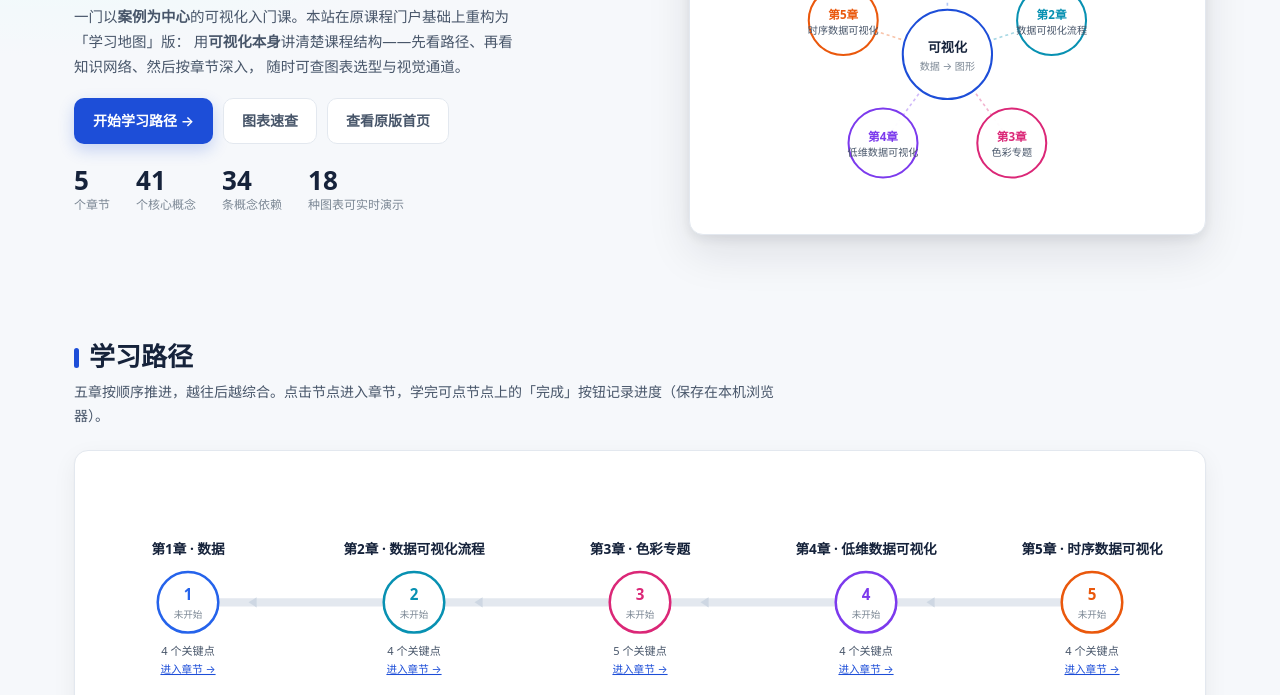
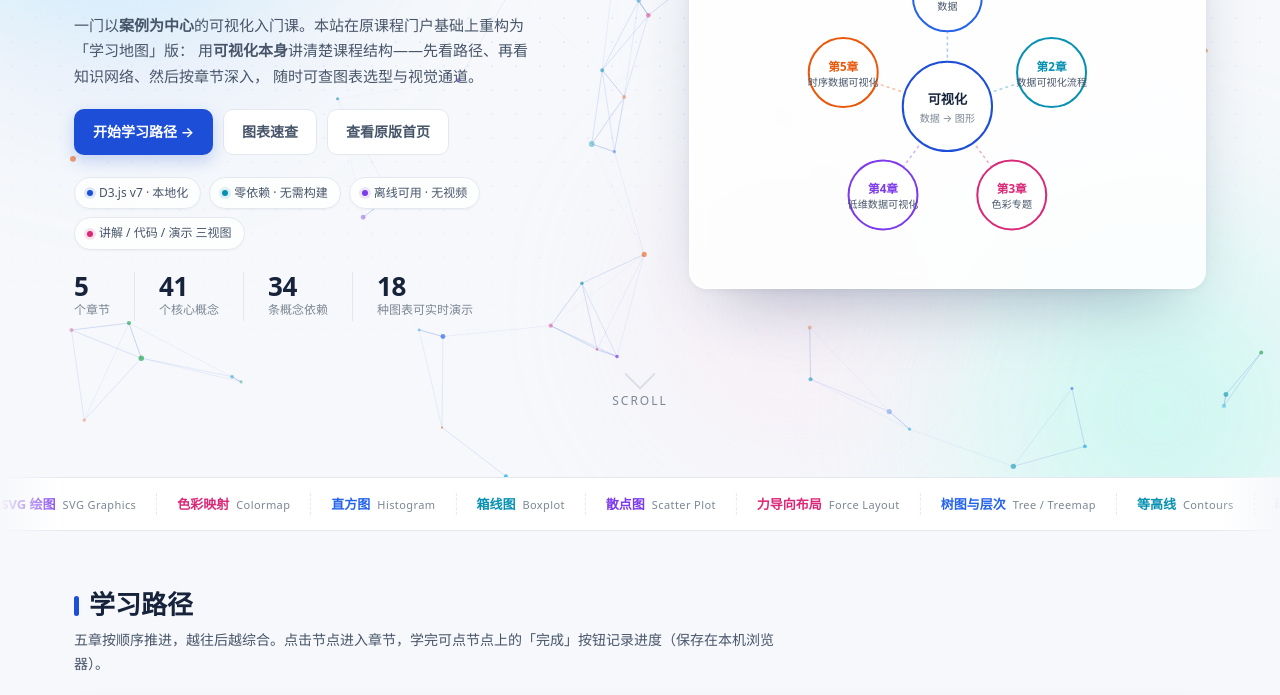
Before and after one commit to wyx-png/55xvis, a plain HTML site: page vis/index.html in a window 1280 px wide. Shown: the part 282-977 px from the top of the page. Drawn offline with Linux system fonts and the light colour scheme; animation ran at ten frames a second.

Commit message:
vis 课程门户：首页粒子动效高级化 + 章节页导航去重

```diff
--- /dev/null
+++ b/vis/fx.css
@@ -0,0 +1,230 @@
+/* ============================================================
+   首页「高级感 + 动效」增强层（fx.css）
+   独立于 home.css，安全降级：JS 未加载时不隐藏任何内容
+   ============================================================ */
+
+/* ---------- 全局：极淡点阵底纹 ---------- */
+.fx-grid {
+  position: fixed; inset: 0; z-index: -1; pointer-events: none;
+  background-image: radial-gradient(rgba(29, 78, 216, .07) 1px, transparent 1px);
+  background-size: 24px 24px;
+  -webkit-mask-image: radial-gradient(ellipse 130% 90% at 50% 8%, #000 30%, transparent 92%);
+  mask-image: radial-gradient(ellipse 130% 90% at 50% 8%, #000 30%, transparent 92%);
+}
+
+/* ---------- Hero：容器与装饰层 ---------- */
+.hero { position: relative; overflow: hidden; padding: 74px 0 66px; }
+.hero-inner { position: relative; z-index: 2; }
+
+.fx-particles {
+  position: absolute; inset: 0; width: 100%; height: 100%;
+  z-index: 1; pointer-events: none;
+}
+.fx-blob {
+  position: absolute; z-index: 0; pointer-events: none;
+  border-radius: 50%; filter: blur(72px); opacity: .55; will-change: transform;
+}
+.fx-blob.b1 {
+  width: 460px; height: 460px; left: -110px; top: -150px;
+  background: radial-gradient(circle at 40% 40%, #93c5fd 0%, rgba(147, 197, 253, 0) 68%);
+  animation: fxFloat1 19s ease-in-out infinite;
+}
+.fx-blob.b2 {
+  width: 540px; height: 540px; right: -140px; bottom: -230px;
+  background: radial-gradient(circle at 60% 50%, #99f6e4 0%, rgba(153, 246, 228, 0) 68%);
+  animation: fxFloat2 24s ease-in-out infinite;
+}
+.fx-blob.b3 {
+  width: 380px; height: 380px; left: 45%; top: 45%; opacity: .32;
+  background: radial-gradient(circle at 50% 50%, #fbcfe8 0%, rgba(251, 207, 232, 0) 70%);
+  animation: fxFloat1 27s ease-in-out infinite reverse;
+}
+@keyframes fxFloat1 {
+  0%, 100% { transform: translate(0, 0) scale(1); }
+  50%      { transform: translate(56px, 44px) scale(1.14); }
+}
+@keyframes fxFloat2 {
+  0%, 100% { transform: translate(0, 0) scale(1.06); }
+  50%      { transform: translate(-64px, -40px) scale(.9); }
+}
+
+/* ---------- Hero：文字与元素层级 ---------- */
+.hero h1 {
+  font-size: 52px; letter-spacing: -1.6px; margin-bottom: 8px;
+  background: linear-gradient(96deg, #0b1b34 6%, #1d4ed8 52%, #0891b2 88%);
+  -webkit-background-clip: text; background-clip: text; color: transparent;
+}
+.hero-sub { font-size: 19px; letter-spacing: .2px; }
+.hero-desc { font-size: 15px; }
+
+/* 入场：逐层上浮 */
+html.fx .hero-left > *,
+html.fx .hero-right { opacity: 0; animation: fxUp .85s cubic-bezier(.22, .72, .28, 1) forwards; }
+html.fx .hero-right { animation-delay: .34s; }
+html.fx .hero-left > *:nth-child(1) { animation-delay: .04s; }
+html.fx .hero-left > *:nth-child(2) { animation-delay: .12s; }
+html.fx .hero-left > *:nth-child(3) { animation-delay: .20s; }
+html.fx .hero-left > *:nth-child(4) { animation-delay: .28s; }
+html.fx .hero-left > *:nth-child(5) { animation-delay: .36s; }
+html.fx .hero-left > *:nth-child(6) { animation-delay: .44s; }
+html.fx .hero-left > *:nth-child(7) { animation-delay: .52s; }
+/* 保险：动画播放完毕（或异常未播）后强制全部可见 */
+html.fx.fx-ready .hero-left > *,
+html.fx.fx-ready .hero-right { opacity: 1 !important; animation: none !important; }
+@keyframes fxUp {
+  from { opacity: 0; transform: translateY(26px); }
+  to   { opacity: 1; transform: none; }
+}
+
+/* 徽章行 */
+.hero-badges { display: flex; gap: 8px; flex-wrap: wrap; margin: 4px 0 22px; }
+.hb {
+  display: inline-flex; align-items: center; gap: 6px;
+  font-size: 12px; color: var(--ink-2); background: rgba(255, 255, 255, .78);
+  border: 1px solid var(--line); border-radius: 99px; padding: 5px 12px;
+  box-shadow: 0 1px 2px rgba(16, 24, 40, .04);
+  backdrop-filter: blur(6px); transition: .2s;
+}
+.hb:hover { transform: translateY(-2px); border-color: #c7d7f5; color: var(--primary); }
+.hb i {
+  width: 6px; height: 6px; border-radius: 99px; display: inline-block;
+  background: var(--primary); box-shadow: 0 0 0 3px rgba(29, 78, 216, .13);
+}
+.hb:nth-child(2) i { background: var(--c2); box-shadow: 0 0 0 3px rgba(8, 145, 178, .13); }
+.hb:nth-child(3) i { background: var(--c4); box-shadow: 0 0 0 3px rgba(124, 58, 237, .13); }
+.hb:nth-child(4) i { background: var(--c3); box-shadow: 0 0 0 3px rgba(219, 39, 119, .13); }
+
+/* 统计数字：分割线 + 等宽数字 */
+.hero-stats { gap: 0; align-items: flex-end; }
+.hs-item {
+  padding-right: 24px; margin-right: 24px;
+  border-right: 1px solid var(--line);
+}
+.hs-item:last-child { border-right: 0; padding-right: 0; margin-right: 0; }
+.hs-num { font-variant-numeric: tabular-nums; letter-spacing: -.5px; }
+
+/* Hero 右侧：玻璃卡片 + 扫光 + 视差 */
+.hero-viz {
+  position: relative; overflow: hidden;
+  background: rgba(255, 255, 255, .84); backdrop-filter: blur(10px);
+  border: 1px solid rgba(255, 255, 255, .8);
+  border-radius: 18px;
+  box-shadow: 0 34px 70px -34px rgba(15, 42, 88, .38), 0 2px 10px rgba(16, 24, 40, .05);
+  transition: box-shadow .3s ease;
+}
+.hero-viz::after {
+  content: ""; position: absolute; inset: 0; pointer-events: none;
+  background: linear-gradient(105deg, transparent 34%, rgba(255, 255, 255, .55) 50%, transparent 66%);
+  transform: translateX(-120%);
+  animation: fxShine 5.2s ease-in-out infinite 1.2s;
+}
+@keyframes fxShine {
+  0%, 62%   { transform: translateX(-120%); }
+  100%      { transform: translateX(120%); }
+}
+.viz-cap {
+  display: inline-flex; align-items: center; gap: 6px; justify-content: center;
+  width: 100%; color: var(--muted); letter-spacing: .3px;
+}
+.viz-cap::before {
+  content: ""; width: 6px; height: 6px; border-radius: 99px; background: #22c55e;
+  box-shadow: 0 0 0 3px rgba(34, 197, 94, .16);
+  animation: fxPulse 1.9s ease-in-out infinite;
+}
+@keyframes fxPulse { 0%, 100% { opacity: 1; } 50% { opacity: .35; } }
+
+/* 按钮微交互 */
+.btn { transition: transform .18s cubic-bezier(.2, .7, .3, 1), box-shadow .18s, background .18s, border-color .18s, color .18s; }
+.btn:hover { transform: translateY(-2px); text-decoration: none; }
+.btn.primary { position: relative; overflow: hidden; }
+.btn.primary:hover { box-shadow: 0 12px 26px rgba(29, 78, 216, .3); }
+
+/* 滚动提示 */
+.fx-cue {
+  position: relative; z-index: 2; text-align: center; margin-top: 42px;
+  font-size: 12px; color: var(--muted); letter-spacing: 2px;
+}
+.fx-cue span {
+  display: block; width: 22px; height: 22px; margin: 0 auto 6px;
+  border-right: 2px solid #b9c4d4; border-bottom: 2px solid #b9c4d4;
+  transform: rotate(45deg); animation: fxCue 1.7s ease-in-out infinite;
+}
+@keyframes fxCue {
+  0%, 100% { transform: rotate(45deg) translate(0, 0); opacity: .45; }
+  50%      { transform: rotate(45deg) translate(5px, 5px); opacity: 1; }
+}
+
+/* ---------- 概念滚动条 ---------- */
+.fx-ticker {
+  position: relative; overflow: hidden; padding: 15px 0;
+  background: #fff; border-top: 1px solid var(--line); border-bottom: 1px solid var(--line);
+  -webkit-mask-image: linear-gradient(90deg, transparent, #000 5%, #000 95%, transparent);
+  mask-image: linear-gradient(90deg, transparent, #000 5%, #000 95%, transparent);
+}
+.fx-track { display: flex; width: max-content; animation: fxMarquee 52s linear infinite; }
+.fx-half { display: flex; flex: none; }
+.fx-grp { display: flex; flex: none; align-items: center; }
+.fx-ticker:hover .fx-track { animation-play-state: paused; }
+@keyframes fxMarquee { from { transform: translateX(0); } to { transform: translateX(-50%); } }
+.fxt {
+  display: inline-flex; align-items: baseline; gap: 7px; white-space: nowrap;
+  font-size: 13px; color: var(--ink-2); padding: 0 20px;
+  border-right: 1px dashed var(--line);
+}
+.fxt b { font-weight: 600; color: var(--ink); }
+.fxt em { font-style: normal; font-size: 11px; color: var(--muted); letter-spacing: .4px; }
+.fxt:nth-child(4n+1) b { color: var(--c1); }
+.fxt:nth-child(4n+2) b { color: var(--c2); }
+.fxt:nth-child(4n+3) b { color: var(--c4); }
+.fxt:nth-child(4n+4) b { color: var(--c3); }
+
+/* ---------- 卡片悬浮增强 ---------- */
+.howto-card, .about-card {
+  transition: transform .26s cubic-bezier(.2, .7, .3, 1), box-shadow .26s, border-color .26s;
+}
+.howto-card:hover, .about-card:hover {
+  transform: translateY(-4px); box-shadow: var(--shadow-lg); border-color: #c7d7f5;
+}
+.sec-head h2 {
+  position: relative;
+}
+html.fx .sec-head { transition: none; }
+
+/* ---------- 顶栏滚动态 ---------- */
+.topbar { transition: background .25s, box-shadow .25s, border-color .25s; }
+.topbar.scrolled {
+  background: rgba(255, 255, 255, .78);
+  box-shadow: 0 8px 26px rgba(16, 24, 40, .07);
+  border-bottom-color: rgba(227, 232, 239, .7);
+}
+.tb-nav a { position: relative; }
+
+/* ---------- 滚动进场 ---------- */
+html.fx .fx-reveal { opacity: 0; transform: translateY(24px); }
+html.fx .fx-reveal.fx-in {
+  opacity: 1; transform: none;
+  transition: opacity .72s cubic-bezier(.22, .72, .28, 1), transform .72s cubic-bezier(.22, .72, .28, 1);
+}
+
+/* ---------- 响应式 ---------- */
+@media (max-width: 1080px) {
+  .hero h1 { font-size: 42px; }
+}
+@media (max-width: 720px) {
+  .hero { padding: 46px 0 44px; }
+  .hero h1 { font-size: 34px; letter-spacing: -.8px; }
+  .hero-stats { gap: 18px 0; }
+  .hs-item { border-right: 0; padding-right: 0; margin-right: 0; }
+  .fx-cue { margin-top: 24px; }
+  .fx-ticker { padding: 12px 0; }
+}
+
+/* ---------- 无障碍：尊重系统「减少动态效果」 ---------- */
+@media (prefers-reduced-motion: reduce) {
+  html.fx .fx-reveal { opacity: 1; transform: none; }
+  html.fx .hero-left > *, html.fx .hero-right { opacity: 1; animation: none; }
+  .fx-particles, .fx-blob { display: none !important; }
+  .fx-track { animation: none; }
+  .hero-viz::after, .viz-cap::before, .fx-cue span { animation: none; }
+  html { scroll-behavior: auto; }
+}
--- /dev/null
+++ b/vis/fx.js
@@ -0,0 +1,331 @@
+/* ============================================================
+   首页动态增强脚本（fx.js）
+   —— Hero 粒子网络 / 数字滚动 / 滚动进场 / 概念滚动条 / 顶栏滚动态
+   纯原生、零依赖、IIFE 无全局污染，支持 prefers-reduced-motion
+   ============================================================ */
+(function () {
+  'use strict';
+
+  var root = document.documentElement;
+  root.classList.add('fx');
+
+  var reduceMQ = window.matchMedia && window.matchMedia('(prefers-reduced-motion: reduce)');
+  var reduce = !!(reduceMQ && reduceMQ.matches);
+
+  /* =======================================================
+     0. 全局点阵底纹
+     ======================================================= */
+  var grid = document.createElement('div');
+  grid.className = 'fx-grid';
+  document.body.appendChild(grid);
+
+  /* =======================================================
+     1. Hero 粒子网络（Canvas）
+     ======================================================= */
+  function initParticles() {
+    var hero = document.querySelector('.hero');
+    if (!hero || reduce) return;
+
+    // 装饰光斑
+    ['b1', 'b2', 'b3'].forEach(function (c) {
+      var b = document.createElement('div');
+      b.className = 'fx-blob ' + c;
+      hero.appendChild(b);
+    });
+
+    var cvs = document.createElement('canvas');
+    cvs.className = 'fx-particles';
+    hero.insertBefore(cvs, hero.firstChild);
+    var ctx = cvs.getContext('2d');
+
+    var W = 0, H = 0, dpr = Math.min(window.devicePixelRatio || 1, 2);
+    var ps = [], mouse = { x: -9999, y: -9999, on: false };
+    var running = true, raf = 0;
+    var COLORS = ['#2563eb', '#0891b2', '#db2777', '#7c3aed', '#ea580c', '#0ea5e9', '#16a34a'];
+
+    function resize() {
+      var r = hero.getBoundingClientRect();
+      W = Math.max(1, Math.round(r.width));
+      H = Math.max(1, Math.round(r.height));
+      cvs.width = Math.round(W * dpr);
+      cvs.height = Math.round(H * dpr);
+      ctx.setTransform(dpr, 0, 0, dpr, 0, 0);
+      build();
+    }
+
+    function build() {
+      var area = W * H;
+      var n = Math.round(Math.min(90, Math.max(26, area / 15000)));
+      ps = [];
+      for (var i = 0; i < n; i++) {
+        ps.push({
+          x: Math.random() * W,
+          y: Math.random() * H,
+          vx: (Math.random() - .5) * .30,
+          vy: (Math.random() - .5) * .26,
+          r: 1.1 + Math.random() * 1.9,
+          a: .32 + Math.random() * .38,
+          c: COLORS[(Math.random() * COLORS.length) | 0]
+        });
+      }
+    }
+
+    function step() {
+      raf = requestAnimationFrame(step);
+      if (!running) return;
+      ctx.clearRect(0, 0, W, H);
+
+      var LINK = Math.max(96, Math.min(148, Math.sqrt(W * H) / 7));
+      var L2 = LINK * LINK;
+      var i, j, p, q, dx, dy, d2, d;
+
+      // 移动 + 鼠标轻微吸引
+      for (i = 0; i < ps.length; i++) {
+        p = ps[i];
+        p.x += p.vx; p.y += p.vy;
+        if (mouse.on) {
+          dx = mouse.x - p.x; dy = mouse.y - p.y;
+          d2 = dx * dx + dy * dy;
+          if (d2 < 32400) {            // 180px
+            d = Math.sqrt(d2) || 1;
+            if (d > 26) { p.x += dx / d * .5; p.y += dy / d * .5; }
+          }
+        }
+        if (p.x < -12) p.x = W + 12; else if (p.x > W + 12) p.x = -12;
+        if (p.y < -12) p.y = H + 12; else if (p.y > H + 12) p.y = -12;
+      }
+
+      // 连线
+      ctx.lineWidth = .7;
+      ctx.strokeStyle = '#1d4ed8';
+      for (i = 0; i < ps.length; i++) {
+        p = ps[i];
+        for (j = i + 1; j < ps.length; j++) {
+          q = ps[j];
+          dx = p.x - q.x; dy = p.y - q.y;
+          d2 = dx * dx + dy * dy;
+          if (d2 < L2) {
+            d = Math.sqrt(d2);
+            ctx.globalAlpha = (1 - d / LINK) * .42;
+            ctx.beginPath();
+            ctx.moveTo(p.x, p.y); ctx.lineTo(q.x, q.y);
+            ctx.stroke();
+          }
+        }
+      }
+
+      // 鼠标到附近节点的连线
+      if (mouse.on) {
+        ctx.strokeStyle = '#1d4ed8';
+        ctx.lineWidth = .85;
+        for (i = 0; i < ps.length; i++) {
+          p = ps[i];
+          dx = mouse.x - p.x; dy = mouse.y - p.y;
+          d2 = dx * dx + dy * dy;
+          if (d2 < 32400) {
+            d = Math.sqrt(d2);
+            ctx.globalAlpha = (1 - d / 180) * .55;
+            ctx.beginPath();
+            ctx.moveTo(mouse.x, mouse.y); ctx.lineTo(p.x, p.y);
+            ctx.stroke();
+          }
+        }
+        ctx.globalAlpha = 1;
+        ctx.fillStyle = 'rgba(29,78,216,.10)';
+        ctx.beginPath(); ctx.arc(mouse.x, mouse.y, 15, 0, 6.284); ctx.fill();
+      }
+
+      // 节点
+      for (i = 0; i < ps.length; i++) {
+        p = ps[i];
+        ctx.globalAlpha = p.a;
+        ctx.fillStyle = p.c;
+        ctx.beginPath(); ctx.arc(p.x, p.y, p.r, 0, 6.284); ctx.fill();
+      }
+      ctx.globalAlpha = 1;
+    }
+
+    // 尺寸变化
+    if (window.ResizeObserver) {
+      new ResizeObserver(function () { resize(); }).observe(hero);
+    } else {
+      window.addEventListener('resize', resize);
+    }
+    var rt = 0;
+    window.addEventListener('resize', function () {
+      clearTimeout(rt); rt = setTimeout(resize, 200);
+    });
+
+    // 鼠标
+    hero.addEventListener('mousemove', function (e) {
+      var r = hero.getBoundingClientRect();
+      mouse.x = e.clientX - r.left; mouse.y = e.clientY - r.top; mouse.on = true;
+    });
+    hero.addEventListener('mouseleave', function () { mouse.on = false; mouse.x = mouse.y = -9999; });
+
+    // 离屏 / 后台暂停，省电
+    if (window.IntersectionObserver) {
+      new IntersectionObserver(function (es) {
+        es.forEach(function (e) { running = e.isIntersecting; });
+      }).observe(hero);
+    }
+    document.addEventListener('visibilitychange', function () {
+      running = !document.hidden;
+    });
+
+    resize();
+    raf = requestAnimationFrame(step);
+  }
+
+  /* =======================================================
+     2. Hero 统计数字滚动递增
+     ======================================================= */
+  function initCountUp() {
+    var box = document.getElementById('heroStats');
+    if (!box) return;
+
+    function run() {
+      var nums = box.querySelectorAll('.hs-num');
+      for (var i = 0; i < nums.length; i++) {
+        (function (el) {
+          if (el.getAttribute('data-fx') === '1') return;
+          var target = parseInt((el.textContent || '').replace(/[^\d]/g, ''), 10);
+          el.setAttribute('data-fx', '1');
+          if (!isFinite(target) || target <= 0 || reduce) return;
+          var t0 = 0, dur = 1200, done = false;
+          function fin() { if (!done) { done = true; el.textContent = String(target); } }
+          setTimeout(fin, 1400); // 兜底：rAF 被节流时也保证显示最终值
+          function tick(ts) {
+            if (done) return;
+            if (!t0) t0 = ts;
+            var k = Math.min(1, (ts - t0) / dur);
+            var e = 1 - Math.pow(1 - k, 3);
+            el.textContent = String(Math.round(target * e));
+            if (k < 1) requestAnimationFrame(tick); else fin();
+          }
+          requestAnimationFrame(tick);
+        })(nums[i]);
+      }
+    }
+    setTimeout(run, 420);
+    if (window.MutationObserver) {
+      new MutationObserver(run).observe(box, { childList: true, subtree: true, characterData: true });
+    }
+  }
+
+  /* =======================================================
+     3. 滚动进场
+     ======================================================= */
+  var SEL = [
+    '.sec-head', '.card', '.ch-card', '.howto-card', '.about-card',
+    '.gl-card', '.path-legend', '.chapters-grid', '.ref-list'
+  ].join(',');
+
+  function initReveal() {
+    var pending = [];
+    function scan() {
+      var list = document.querySelectorAll(SEL);
+      for (var i = 0; i < list.length; i++) {
+        var el = list[i];
+        if (!el.classList.contains('fx-reveal') && !el.classList.contains('fx-skip')) {
+          el.classList.add('fx-reveal');
+          pending.push(el);
+        }
+      }
+      while (pending.length) io.observe(pending.pop());
+    }
+    var io = new IntersectionObserver(function (es) {
+      for (var i = 0; i < es.length; i++) {
+        if (es[i].isIntersecting) {
+          es[i].target.classList.add('fx-in');
+          io.unobserve(es[i].target);
+        }
+      }
+    }, { rootMargin: '0px 0px -6% 0px', threshold: .06 });
+
+    scan();
+    var t = 0;
+    if (window.MutationObserver) {
+      new MutationObserver(function () {
+        clearTimeout(t); t = setTimeout(scan, 260);
+      }).observe(document.body, { childList: true, subtree: true });
+    }
+    window.addEventListener('load', scan);
+  }
+
+  /* =======================================================
+     4. 概念滚动条
+     ======================================================= */
+  function initTicker() {
+    var wrap = document.getElementById('fxTicker');
+    if (!wrap) return;
+    var TERMS = [
+      ['数据清洗', 'Data Wrangling'], ['标度与映射', 'Scales'],
+      ['SVG 绘图', 'SVG Graphics'], ['色彩映射', 'Colormap'],
+      ['直方图', 'Histogram'], ['箱线图', 'Boxplot'],
+      ['散点图', 'Scatter Plot'], ['力导向布局', 'Force Layout'],
+      ['树图与层次', 'Tree / Treemap'], ['等高线', 'Contours'],
+      ['时间序列', 'Time Series'], ['数据绑定', 'Data-Join'],
+      ['交互与联动', 'Interaction'], ['视觉通道', 'Visual Channels'],
+      ['降维', 'Dimension Reduction'], ['图表选型', 'Chart Choice']
+    ];
+    var group = TERMS.map(function (t) {
+      return '<span class="fxt"><b>' + t[0] + '</b><em>' + t[1] + '</em></span>';
+    }).join('');
+
+    var track = document.createElement('div');
+    track.className = 'fx-track';
+    var probe = document.createElement('span');
+    probe.className = 'fx-grp';
+    probe.innerHTML = group;
+    track.appendChild(probe);
+    wrap.appendChild(track);
+
+    var w = probe.getBoundingClientRect().width || 1200;
+    var k = Math.max(1, Math.ceil((window.innerWidth * 1.25) / w));
+    var half = '';
+    for (var i = 0; i < k; i++) half += '<span class="fx-grp">' + group + '</span>';
+    track.innerHTML = '<span class="fx-half">' + half + '</span><span class="fx-half">' + half + '</span>';
+  }
+
+  /* =======================================================
+     5. 顶栏滚动态 + Hero 卡片视差
+     ======================================================= */
+  function initScrollFx() {
+    var bar = document.getElementById('topbar');
+    var card = document.querySelector('.hero-viz');
+    var tick = false;
+    function upd() {
+      var y = window.pageYOffset || document.documentElement.scrollTop || 0;
+      if (bar) bar.classList.toggle('scrolled', y > 12);
+      if (card && !reduce && y < 900) {
+        card.style.transform = 'translateY(' + (-y * .055).toFixed(2) + 'px)';
+      }
+      tick = false;
+    }
+    window.addEventListener('scroll', function () {
+      if (!tick) { tick = true; requestAnimationFrame(upd); }
+    }, { passive: true });
+    upd();
+  }
+
+  /* =======================================================
+     启动
+     ======================================================= */
+  function boot() {
+    try { initParticles(); } catch (e) { }
+    try { initCountUp(); } catch (e) { }
+    try { initTicker(); } catch (e) { }
+    try { initScrollFx(); } catch (e) { }
+    try { initReveal(); } catch (e) { }
+  }
+
+  if (document.readyState === 'loading') {
+    document.addEventListener('DOMContentLoaded', boot);
+  } else {
+    boot();
+  }
+
+  // 保险：入场动画结束后强制内容可见，避免任何环境下内容被动画"藏住"
+  setTimeout(function () { root.classList.add('fx-ready'); }, 1600);
+})();
--- a/vis/index.html
+++ b/vis/index.html
@@ -6,6 +6,7 @@
 <title>《可视化导论》课程门户 · 学习地图版</title>
 <meta name="description" content="中国石油大学（华东）《可视化导论》课程门户：从数据到图表的 JavaScript + D3.js 实战课程，含学习路径、知识图谱、图表速查与视觉通道速查。">
 <link rel="stylesheet" href="home.css">
+<link rel="stylesheet" href="fx.css">
 </head>
 <body>
 
@@ -53,6 +54,12 @@
         <a class="btn ghost" href="#gallery">图表速查</a>
         <a class="btn ghost" href="index-original.html">查看原版首页</a>
       </div>
+      <div class="hero-badges">
+        <span class="hb"><i></i>D3.js v7 · 本地化</span>
+        <span class="hb"><i></i>零依赖 · 无需构建</span>
+        <span class="hb"><i></i>离线可用 · 无视频</span>
+        <span class="hb"><i></i>讲解 / 代码 / 演示 三视图</span>
+      </div>
       <div class="hero-stats" id="heroStats"></div>
     </div>
     <div class="hero-right">
@@ -62,7 +69,11 @@
       </div>
     </div>
   </div>
+  <div class="fx-cue" aria-hidden="true"><span></span>SCROLL</div>
 </section>
+
+<!-- ============ 概念滚动条 ============ -->
+<div class="fx-ticker" id="fxTicker" aria-hidden="true"></div>
 
 <!-- ============ 学习路径 ============ -->
 <section class="sec" id="path">
@@ -224,5 +235,6 @@
 
 <script src="js/vendor/d3.min.js"></script>
 <script src="home.js"></script>
+<script src="fx.js"></script>
 </body>
 </html>
```
Also changed, not shown: vis/lesson-01/index.html (+0 -1 lines), vis/lesson-02/index.html (+0 -1 lines), vis/lesson-03/index.html (+0 -1 lines), vis/lesson-04/index.html (+0 -1 lines), vis/lesson-05/index.html (+0 -1 lines).
